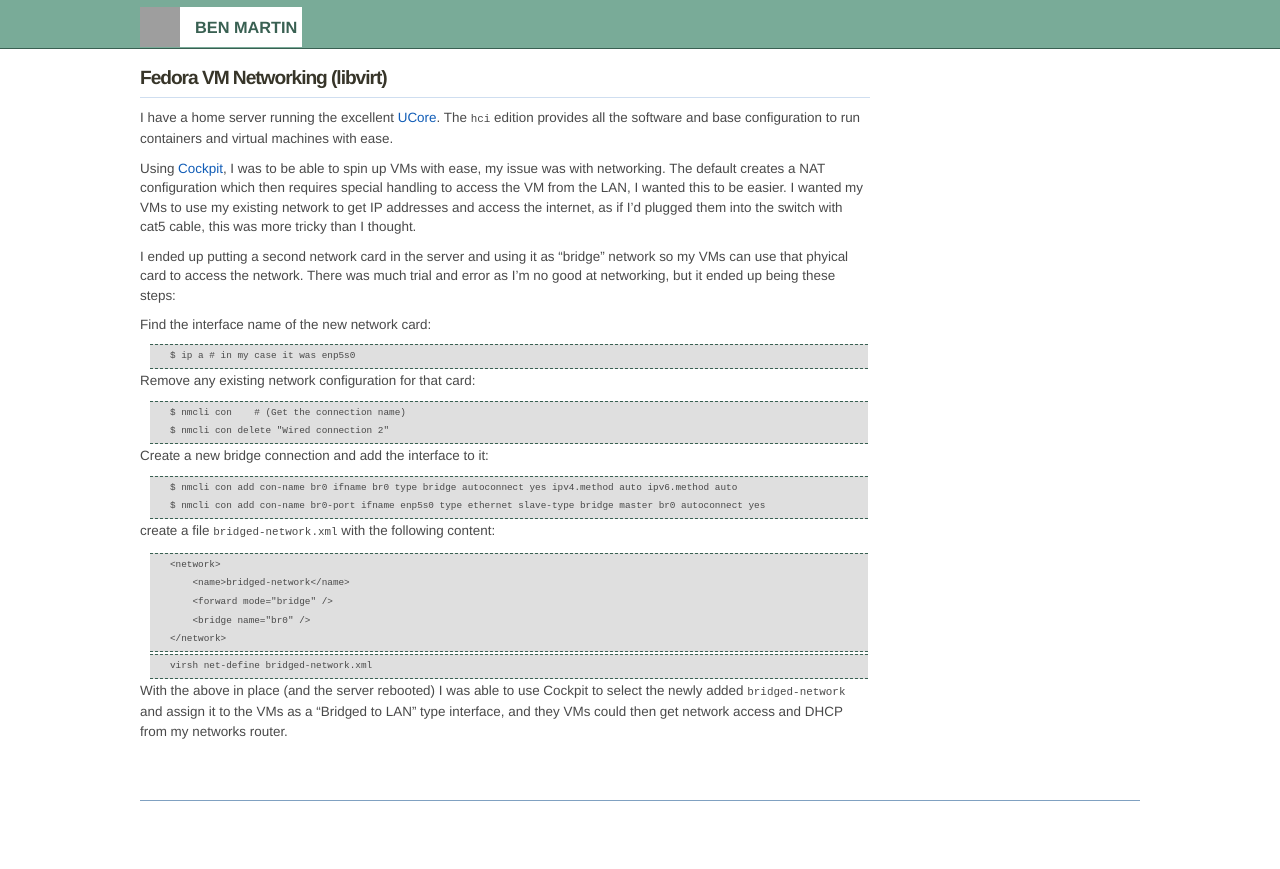
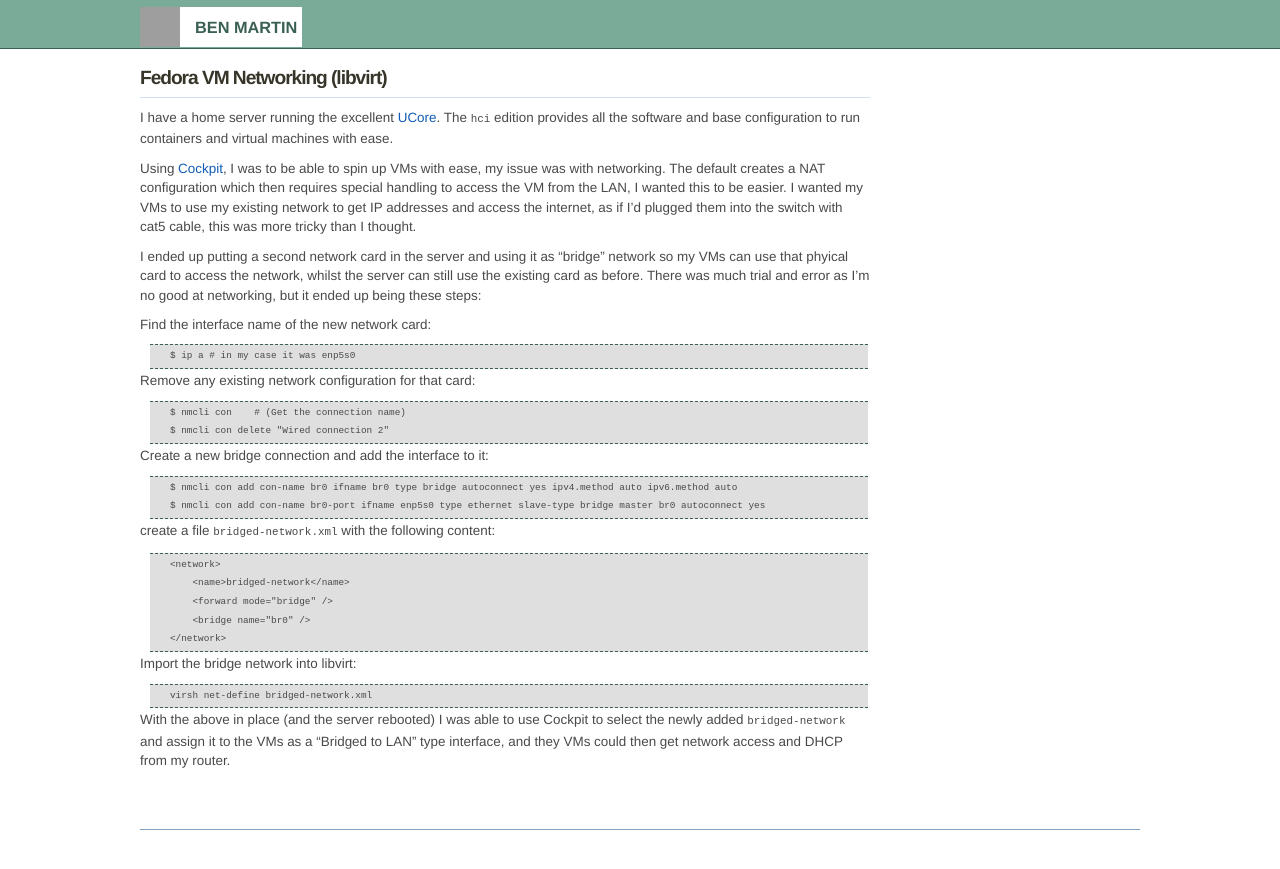
Before and after one commit to bugthing/bugthing.github.com, a Jekyll site: the page built from _posts/2024-07-12-libvert-bridge-networking.markdown, in a window 1280 px wide. Shown: the top 869 px of the page. Built offline with Jekyll 4.4.1, drawn with Linux system fonts in a browser that asks for light colours; grey boxes are pictures that could not be loaded.

Commit message:
chore: tweak prev post

````diff
--- a/_posts/2024-07-12-libvert-bridge-networking.markdown
+++ b/_posts/2024-07-12-libvert-bridge-networking.markdown
@@ -12,7 +12,8 @@ I wanted my VMs to use my existing network to get IP addresses and access the in
 switch with cat5 cable, this was more tricky than I thought.
 
 I ended up putting a second network card in the server and using it as "bridge" network so my VMs can use that phyical card
-to access the network. There was much trial and error as I'm no good at networking, but it ended up being these steps:
+to access the network, whilst the server can still use the existing card as before.
+There was much trial and error as I'm no good at networking, but it ended up being these steps:
 
 Find the interface name of the new network card:
 
@@ -44,10 +45,12 @@ create a file `bridged-network.xml` with the following content:
 </network>
 ```
 
+Import the bridge network into libvirt:
+
 ```
 virsh net-define bridged-network.xml
 ```
 
 With the above in place (and the server rebooted) I was able to use Cockpit to select the newly added `bridged-network`
 and assign it to the VMs as a "Bridged to LAN" type interface, and they VMs could then get network access and DHCP from
-my networks router.
+my router.
````
